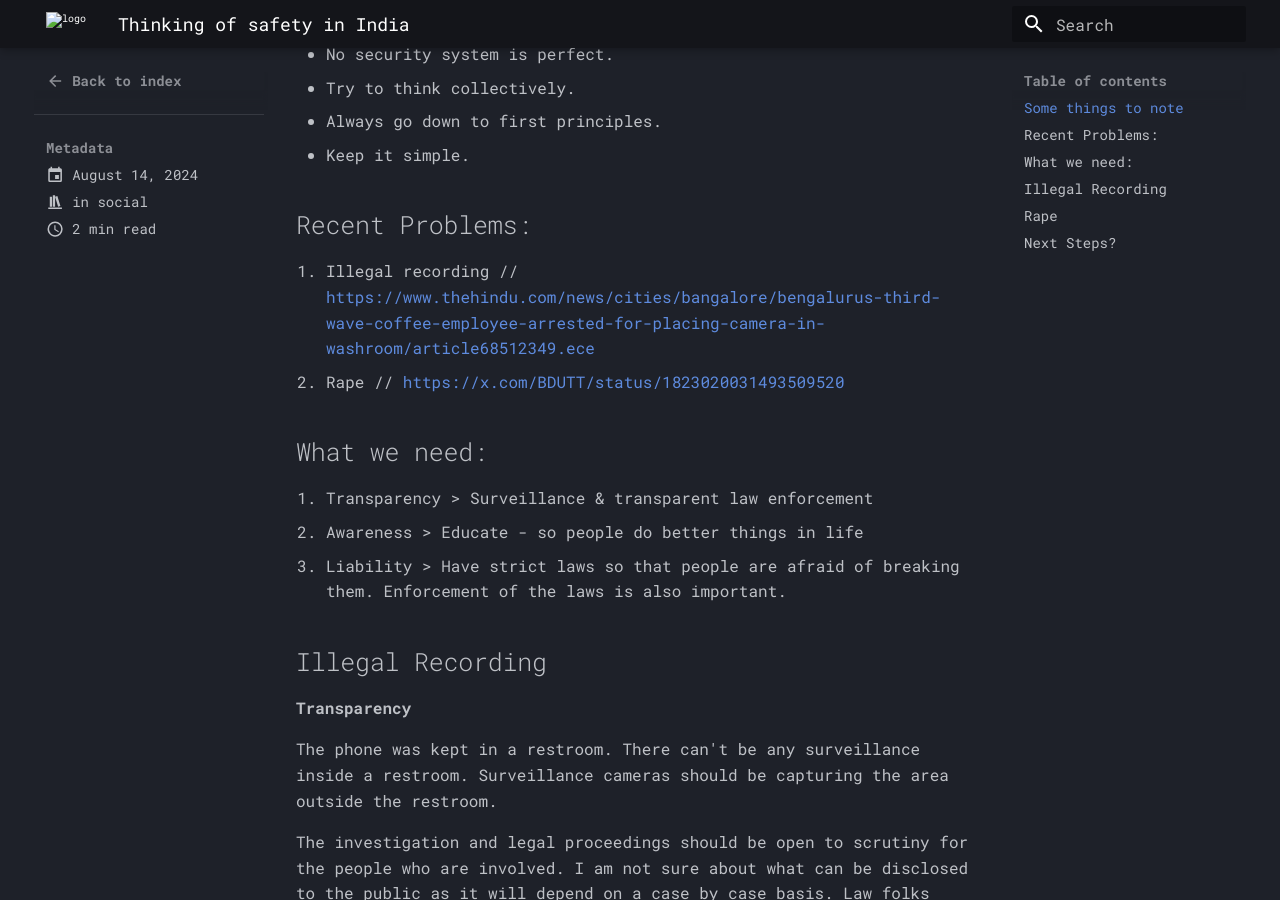
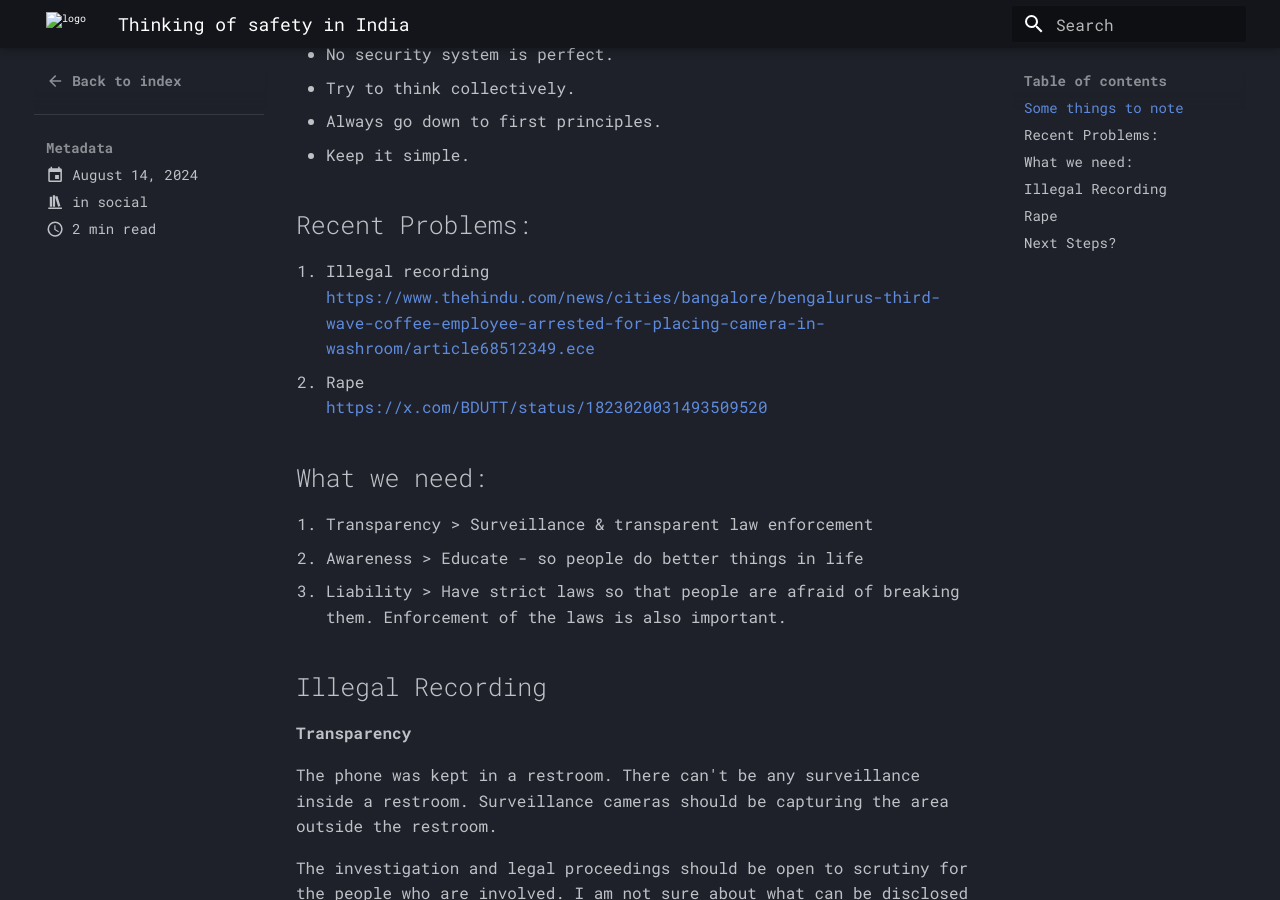
Before and after one commit to rajguru7/rajguru7.github.io, an MkDocs documentation site: the page built from docs/blog/posts/security-india.md, in a window 1280 px wide and 900 px high, scrolled down 454 px. Built offline with MkDocs 1.6.1 and Material for MkDocs 9.7.7, drawn with Linux system fonts in a browser that asks for light colours; comment, search, counter and statistics services are not loaded.

```diff
--- a/docs/blog/posts/security-india.md
+++ b/docs/blog/posts/security-india.md
@@ -23,9 +23,9 @@ disclosure, I have never looked into civil matters before.
 
 ## Recent Problems:
 
-1. Illegal recording //
+1. Illegal recording
     <https://www.thehindu.com/news/cities/bangalore/bengalurus-third-wave-coffee-employee-arrested-for-placing-camera-in-washroom/article68512349.ece>
-1. Rape //
+1. Rape
     <https://x.com/BDUTT/status/1823020031493509520>
 
 ## What we need:
```
